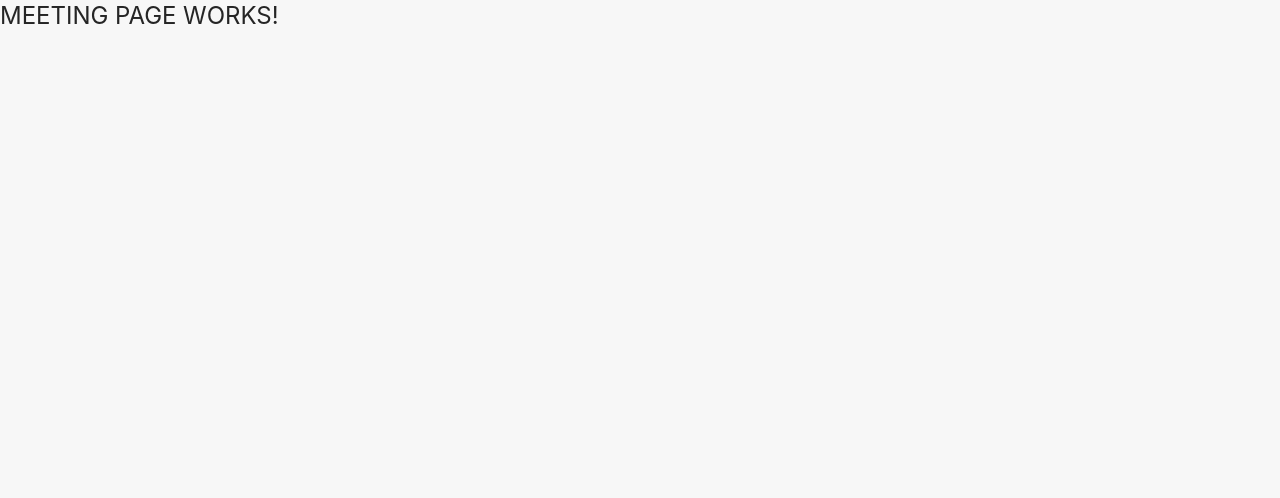
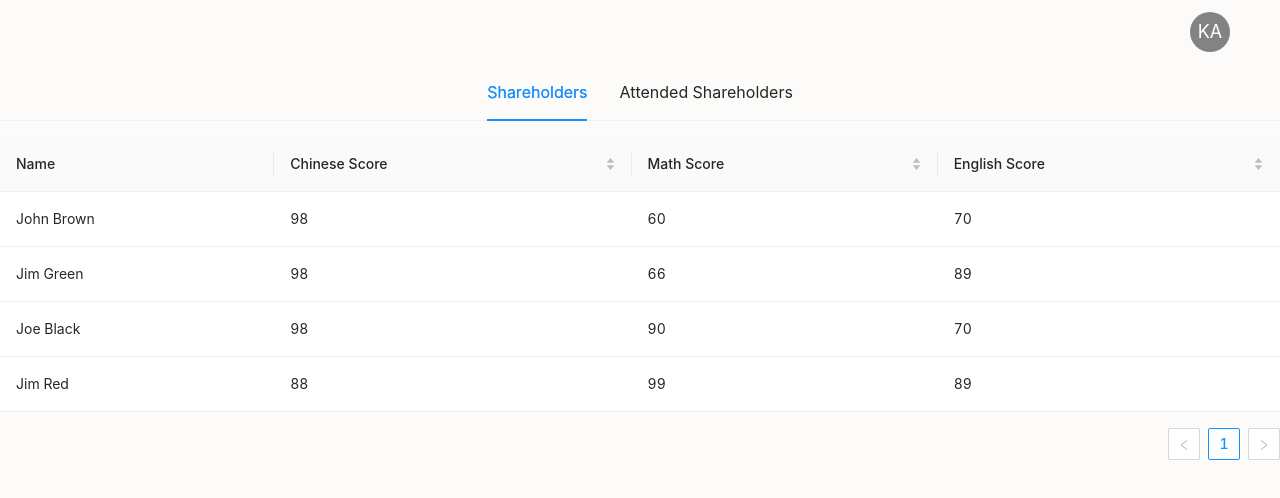
Before and after one commit to Kirubelabr/reactify-assembly, a React (Create React App) app: page /meeting in a window 1280 px wide. Shown: the top 498 px of the page. Built offline with nearby package versions, Linux system fonts and the light colour scheme.

Commit message:
Admin page and data tables added

```diff
--- a/src/app/App.tsx
+++ b/src/app/App.tsx
@@ -1,12 +1,12 @@
+import { Avatar } from 'antd';
+import { Header } from 'antd/lib/layout/layout';
 import React from 'react';
 import AppRoutes from './routes/Routes';
 
 function App() {
   return (
     <>
-      <div className='h-screen'>
-        <AppRoutes />
-      </div>
+      <AppRoutes />
     </>
   );
 }
--- a/src/app/features/admin/AdminPage.tsx
+++ b/src/app/features/admin/AdminPage.tsx
@@ -1,7 +1,27 @@
+import { Avatar, Tabs } from 'antd';
+import { Header } from 'antd/lib/layout/layout';
 import React from 'react';
+import MeetingStatus from '../../components/MeetingStatus';
 
 function AdminPage() {
-  return <div className='uppercase text-2xl' >admin page works!</div>;
+
+  const { TabPane } = Tabs;
+
+  return <>
+    <div className='h-screen bg-light'>
+      <Header className='bg-light flex justify-end items-center'>
+        <Avatar size={40} className='uppercase text-xs bg-dark-accent cursor-pointer'>KA</Avatar>
+      </Header>
+      <Tabs defaultActiveKey="1" centered size='large'>
+        <TabPane tab="Meeting" key="1">
+          <MeetingStatus />
+        </TabPane>
+        <TabPane tab="Polls" key="2">
+          Content of Tab Pane 2
+        </TabPane>
+      </Tabs>
+    </div>
+  </>
 }
 
 export default AdminPage;
--- a/src/app/features/home/Home.scss
+++ b/src/app/features/home/Home.scss
@@ -5,7 +5,7 @@
   transition: 0.4s ease-out;
 
   .ant-card-body {
-  padding: 24x;
+    padding: 24x;
     display: flex;
     align-items: center;
   }
--- a/src/app/features/home/HomePage.tsx
+++ b/src/app/features/home/HomePage.tsx
@@ -1,13 +1,14 @@
 import { Card, Image } from 'antd';
 import React from 'react';
+import { Link } from 'react-router-dom';
 import './Home.scss';
 
 
 function HomePage() {
   return (
     <>
-      <div className='w-3/4 h-full flex justify-center items-center mx-auto'>
-        <div className='flex justify-center items-center'>
+      <div className='lg:w-3/4 lg:h-5/6 flex justify-center items-center mx-auto flex-row sm:flex-col sm:w-full'>
+        <div className='flex justify-center items-center sm:flex-col lg:flex-row'>
           <div className='flex flex-col justify-center items-center'>
             <Image
               width={200}
@@ -18,27 +19,33 @@ function HomePage() {
           </div>
           <div className='divider'></div>
           <div className='flex flex-col justify-start items-start'>
-            <Card className='homeCard mb-3 cursor-pointer' >
+            <Link to={'/admin'} className='homeCard mb-3 cursor-pointer'>
+              <Card className='border-none'>
                 <Image className='' src='/assets/images/settings.png' width={48} />
                 <div className='ml-6'>
                   <div className='text-xl font-bold capitalize'>Administrator</div>
                   <div className='text-sm text-slate-400'>Meeting and Polls Dashboard</div>
                 </div>
               </Card>
-            <Card className='homeCard mb-3 cursor-pointer' >
+            </Link>
+            <Link to={'/meeting'} className='homeCard mb-3 cursor-pointer'>
+              <Card className='border-none'>
                 <Image className='' src='/assets/images/job-interview.png' width={48} />
                 <div className='ml-6'>
                   <div className='text-xl font-bold capitalize'>Meeting</div>
                   <div className='text-sm text-slate-400'>Want to register Shareholder for the meeting?</div>
                 </div>
               </Card>
-            <Card className='homeCard cursor-pointer' >
+            </Link>
+            <Link to={'/polls'} className='homeCard mb-3 cursor-pointer'>
+              <Card className='border-none'>
                 <Image className='' src='/assets/images/rank.png' width={48} />
                 <div className='ml-6'>
                   <div className='text-xl font-bold capitalize'>Polls</div>
                   <div className='text-sm text-slate-400'>Vote for candidates</div>
                 </div>
               </Card>
+            </Link>
           </div>
         </div>
       </div>
--- a/src/app/features/meeting/MeetingPage.tsx
+++ b/src/app/features/meeting/MeetingPage.tsx
@@ -1,7 +1,88 @@
+import { Avatar, Table, Tabs } from 'antd';
+import { Header } from 'antd/lib/layout/layout';
 import React from 'react';
 
 function MeetingPage() {
-  return <div className='uppercase text-2xl' >meeting page works!</div>;
+
+  const { TabPane } = Tabs;
+
+  const columns = [
+    {
+      title: 'Name',
+      dataIndex: 'name',
+    },
+    {
+      title: 'Chinese Score',
+      dataIndex: 'chinese',
+      sorter: {
+        compare: (a: any, b: any) => a.chinese - b.chinese,
+        multiple: 3,
+      },
+    },
+    {
+      title: 'Math Score',
+      dataIndex: 'math',
+      sorter: {
+        compare: (a: any, b: any) => a.math - b.math,
+        multiple: 2,
+      },
+    },
+    {
+      title: 'English Score',
+      dataIndex: 'english',
+      sorter: {
+        compare: (a: any, b: any) => a.english - b.english,
+        multiple: 1,
+      },
+    },
+  ];
+
+  const data = [
+    {
+      key: '1',
+      name: 'John Brown',
+      chinese: 98,
+      math: 60,
+      english: 70,
+    },
+    {
+      key: '2',
+      name: 'Jim Green',
+      chinese: 98,
+      math: 66,
+      english: 89,
+    },
+    {
+      key: '3',
+      name: 'Joe Black',
+      chinese: 98,
+      math: 90,
+      english: 70,
+    },
+    {
+      key: '4',
+      name: 'Jim Red',
+      chinese: 88,
+      math: 99,
+      english: 89,
+    },
+  ];
+
+  return <>
+    <div className='h-screen bg-light'>
+      <Header className='bg-light flex justify-end items-center'>
+        <Avatar size={40} className='uppercase text-xs bg-dark-accent cursor-pointer'>KA</Avatar>
+      </Header>
+      <Tabs defaultActiveKey="1" centered size='large'>
+        <TabPane tab="Shareholders" key="1">
+          <Table columns={columns} dataSource={data} />
+        </TabPane>
+        <TabPane tab="Attended Shareholders" key="2">
+          <Table columns={columns} dataSource={data} />
+        </TabPane>
+      </Tabs>
+    </div>
+  </>;
 }
 
 export default MeetingPage;
--- a/src/app/features/user-management/signIn/SignInPage.tsx
+++ b/src/app/features/user-management/signIn/SignInPage.tsx
@@ -11,7 +11,7 @@ function SignInPage() {
   const intl = useIntl();
 
   const onLogin = async (values: any) => {
-    console.log('USER DATA FOR LOGIN');
+    console.log('USER DATA FOR LOGIN: ', values);
   }
 
   return <>
@@ -21,9 +21,9 @@ function SignInPage() {
         <div className="relative flex flex-col justify-center w-2/3 min-h-full md:w-2/3 lg:w-1/4">
           <div>
             <div className="flex justify-center">
-              {/* <span className="text-6xl font-semibold text-primary-500">
-                Habesha
-              </span> */}
+              <span className="text-6xl font-semibold text-primary-500">
+                Welcome
+              </span>
             </div>
             <div className="text-xl text-center font-bold my-6">
               <FormattedMessage
@@ -108,7 +108,7 @@ function SignInPage() {
                 <div>
                   <Button
                     type='primary'
-                    className="w-full"
+                    className="w-full bg-primary border-primary hover:bg-primary hover:border-primary focus:bg-primary"
                     htmlType="submit"
                     size="large"
                   >
@@ -121,7 +121,7 @@ function SignInPage() {
                     className="text-primary-500"
                     to={{ pathname: '/account/forgot' }}
                   >
-                    <Button type="link" style={{ marginLeft: -15 }}>
+                    <Button type="link" style={{ marginLeft: -15 }} className="text-primary hover:text-primary">
                       <FormattedMessage
                         id="login.forgot.password"
                         defaultMessage="Forgot password?"
--- a/src/app/routes/Routes.tsx
+++ b/src/app/routes/Routes.tsx
@@ -3,6 +3,7 @@ import {
   Route,
   Routes
 } from "react-router-dom";
+import Layout from "../components/Layout";
 import AdminPage from "../features/admin/AdminPage";
 import HomePage from "../features/home/HomePage";
 import MeetingPage from "../features/meeting/MeetingPage";
@@ -15,10 +16,10 @@ function AppRoutes() {
   return (
     <Routes>
       <Route path="/" element={<Navigate to={'/home'} />} />
-      <Route path="home" element={<HomePage />} />
+      <Route path="home" element={<Layout component={<HomePage />} />} />
       <Route path="admin" element={<AdminPage />} />
       <Route path="meeting" element={<MeetingPage />} />
-      <Route path="polling" element={<PollingPage />} />
+      <Route path="polls" element={<PollingPage />} />
       <Route path="sign-in" element={<SignInPage />} />
       <Route path="sign-up" element={<SignUpPage />} />
 
--- a/src/styles/index.scss
+++ b/src/styles/index.scss
@@ -37,3 +37,16 @@ code {
 .ant-image-mask {
   display: none;
 }
+
+.stat-card {
+  .ant-card-head-title {
+    color: #FFF;
+    font-size: 20px;
+    font-weight: 500;
+  }
+}
+
+.progress-text .ant-progress-text {
+  font-weight: 700;
+  color: #FFF;
+}
--- a/tailwind.config.js
+++ b/tailwind.config.js
@@ -3,6 +3,35 @@ module.exports = {
     "./src/**/*.{js,jsx,ts,tsx}",
   ],
   theme: {
+    colors: {
+      'primary': '#2C557A',
+      'primary-tint': '#F6C8D5',
+      'secondary': '#41C6FE',
+      'dark': '#1A0007',
+      'light': '#FCFBF9',
+      'tertiary': '#1A0007',
+      'subtle-text': '#646464',
+      'dark-accent': '#848383',
+      'medium-accent': '#ADADAD',
+      'accent': '#E2DFDC',
+      'warning-orange': '#FB9A02',
+      'dark-pink-contrast': '#D91D51',
+      'black': '#000000',
+      'white': '#FFFFFF',
+      'success-green': '#466B01',
+      'error-red': '#B80000',
+      'error-red-tint': '#FFD4D4',
+      'tertiary-link': '#1B73B4',
+      'first-card': '#3F51B5',
+      'second-card': '#FFA000'
+    },
+    screens: {
+      sm: '640px',
+      md: '768px',
+      lg: '1024px',
+      xl: '1280px',
+      '2xl': '1536px',
+    },
     extend: {},
   },
   plugins: [],
```
Lines whose indentation alone changed are shown as unchanged.
